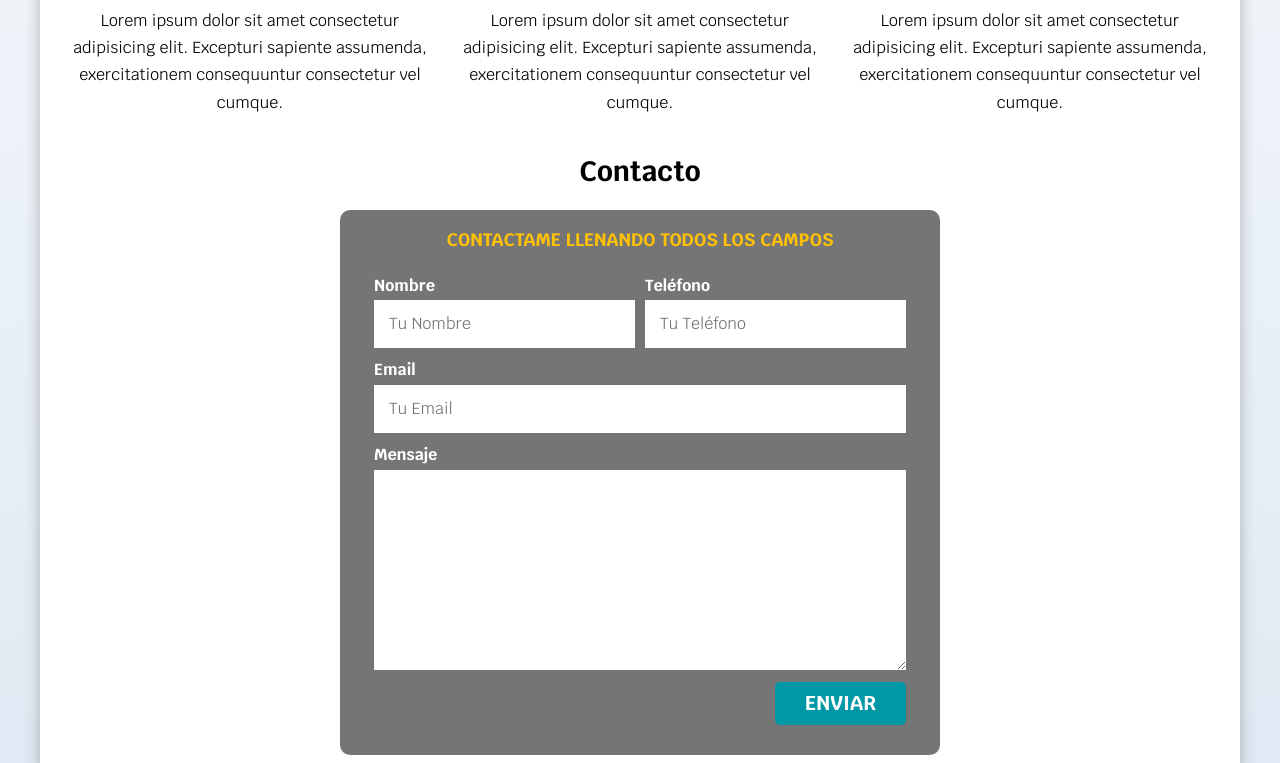
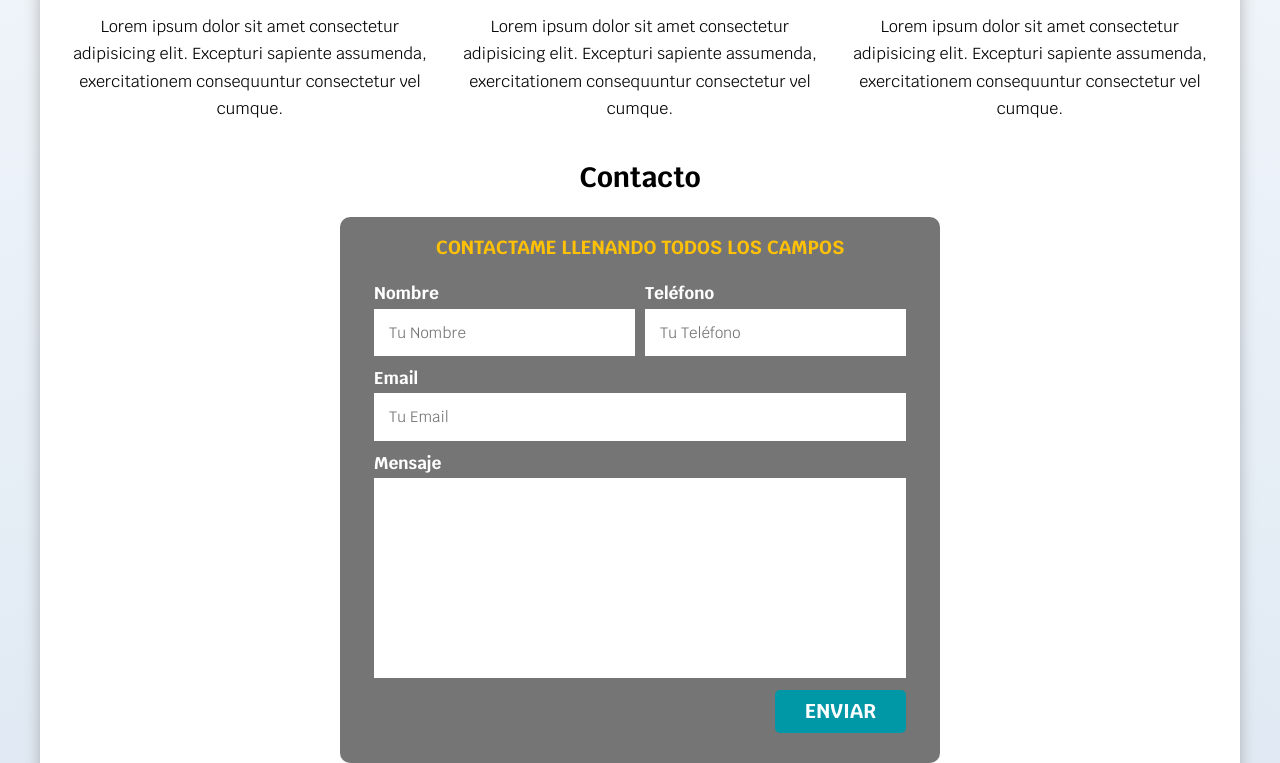
Before and after one commit to Franco-Geier/freelance, a plain HTML site: page index.html in a window 1280 px wide. Shown: the part 892-1655 px from the top of the page. Drawn offline with nearby package versions, Linux system fonts and the light colour scheme.

Commit message:
Ajustes menores

```diff
--- a/css/styles.css
+++ b/css/styles.css
@@ -32,9 +32,9 @@ body{
 .boton {
     background-color: var(--secundario);
     color: var(--blanco);
-    padding: .7rem 2.7rem;
+    padding: .6rem 2.6rem;
     margin-top: 2.6rem;
-    font-size: 1.7rem;
+    font-size: 1.6rem;
     text-decoration: none;
     text-transform: uppercase;
     font-weight: 700;
@@ -45,14 +45,14 @@ body{
 }
 @media only screen and (min-width: 480px) {
     .boton {
-        padding: .8rem 2.8rem;
-        font-size: 1.8rem;
+        padding: .7rem 2.7rem;
+        font-size: 1.7rem;
     }
 }
 @media only screen and (min-width: 576px) {
     .boton {
-        padding: .9rem 2.9rem;
-        font-size: 1.9rem;
+        padding: .8rem 2.8rem;
+        font-size: 1.8rem;
     }
 }
 @media only screen and (min-width: 768px) {
@@ -129,21 +129,21 @@ h2 {
     }
 }
 h3 {
-    font-size: 1.2rem;
+    font-size: 1.7rem;
 }
 @media only screen and (min-width: 480px) {
     h3 {
-        font-size: 1.4rem;
+        font-size: 1.8rem;
     }
 }
 @media only screen and (min-width: 576px) {
     h3 {
-        font-size: 1.6rem;
+        font-size: 1.9rem;
     }
 }
 @media only screen and (min-width: 768px) {
     h3 {
-        font-size: 1.8rem;
+        font-size: 2rem;
     }
 }
 h1, h2, h3 {
@@ -336,11 +336,26 @@ p {
 }
 .formulario legend {
     text-align: center;
-    font-size: 1.8rem;
+    font-size: 1.6rem;
     text-transform: uppercase;
     font-weight: 700;
     margin-bottom: 2rem;
     color: var(--primario);
+}
+@media only screen and (min-width: 480px) {
+    .formulario legend {
+        font-size: 1.7rem;
+    }
+}
+@media only screen and (min-width: 576px) {
+    .formulario legend {
+        font-size: 1.8rem;
+    }
+}
+@media only screen and (min-width: 768px) {
+    .formulario legend {
+        font-size: 1.9rem;
+    }
 }
 @media only screen and (min-width: 768px) {
     .contenedor-campos {
@@ -359,16 +374,67 @@ p {
 .campo label {
     color: var(--blanco);
     font-weight: 700;
+    font-size: 1.4rem;
     margin-bottom: .5rem;
     display: block;
+}
+@media only screen and (min-width: 480px) {
+    .campo label {
+        font-size: 1.5rem;
+    }
+}
+@media only screen and (min-width: 576px) {
+    .campo label {
+        font-size: 1.6rem;
+    }
+}
+@media only screen and (min-width: 768px) {
+    .campo label {
+        font-size: 1.7rem;
+    }
 }
 .input-text {
     width: 100%;
     border: none;
-    padding: 1.5rem;
+    padding: 1.2rem;
+    font-size: 1.2rem;
+}
+@media only screen and (min-width: 480px) {
+    .input-text {
+        padding: 1.3rem;
+        font-size: 1.3rem;
+    }
+}
+@media only screen and (min-width: 576px) {
+    .input-text {
+        padding: 1.4rem;
+        font-size: 1.4rem;
+    }
+}
+@media only screen and (min-width: 768px) {
+    .input-text {
+        padding: 1.5rem;
+        font-size: 1.5rem;
+    }
 }
 .campo textarea {
-    height: 20rem;
+    height: 14em;
+    resize: none;
+}
+@media only screen and (min-width: 480px) {
+    .campo textarea {
+        height: 16rem;
+    }
+}
+@media only screen and (min-width: 576px) {
+    .campo textarea {
+        height: 18rem;
+    }
+}
+@media only screen and (min-width: 768px) {
+    .campo textarea {
+        height: 20rem;
+    }
 }
 @media only screen and (min-width: 768px) {
     .boton.w-sm-100 {
```
